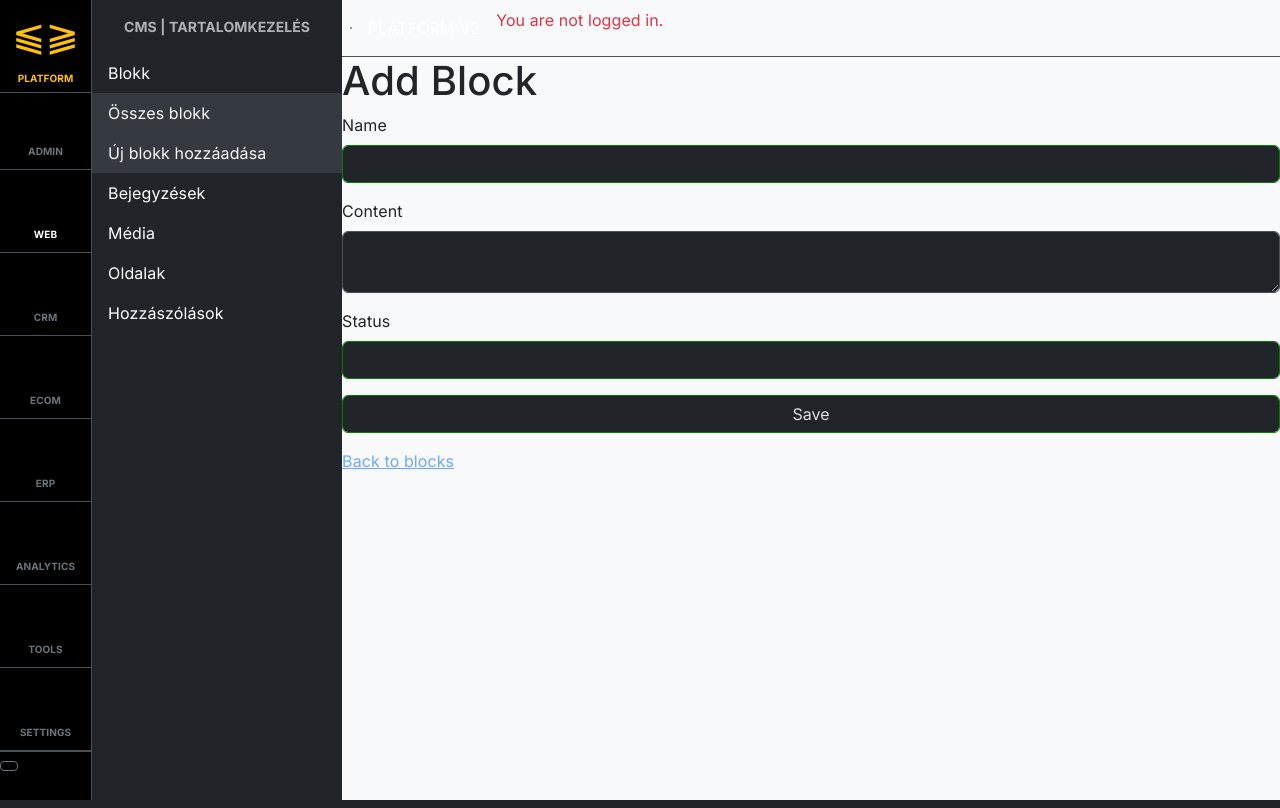
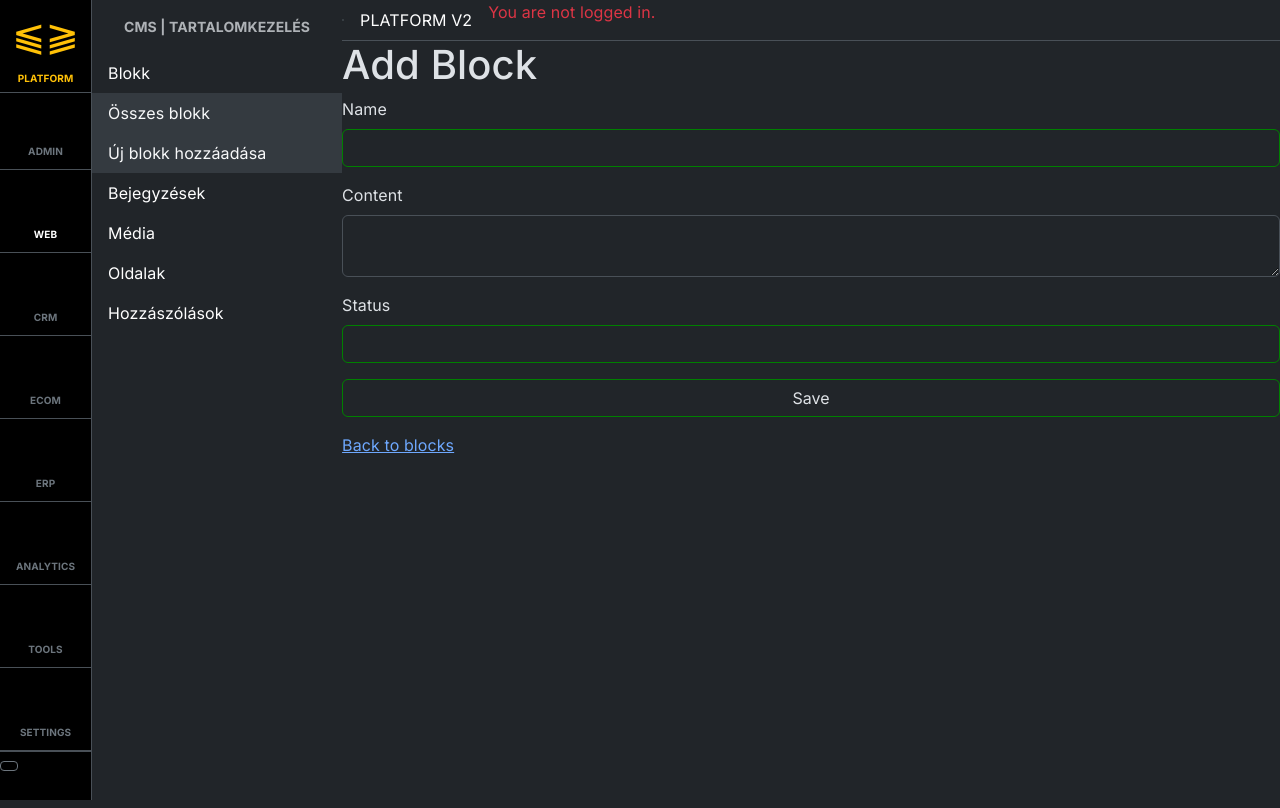
Before and after one commit to harkalygergo/platform360, a Symfony app: template templates/platform/block/add.html.twig in a window 1280 px wide. Run offline with Twig, Linux system fonts and the light colour scheme; the template is opened without the code that fills it, so the values that code supplies are empty; form fields are guessed from the names that the template uses; some libraries are stand-ins or nearby versions.

Commit message:
composer and npm update

```diff
--- a/composer.json
+++ b/composer.json
@@ -28,7 +28,7 @@
         "symfony/yaml": "7.3.*"
     },
     "require-dev": {
-        "phpunit/phpunit": "^12.4.1",
+        "phpunit/phpunit": "^12.4.2",
         "symfony/browser-kit": "7.3.*",
         "symfony/css-selector": "7.3.*",
         "symfony/maker-bundle": "^1.64",
--- a/templates/platform/dashboard/_header.html.twig
+++ b/templates/platform/dashboard/_header.html.twig
@@ -1,4 +1,4 @@
-<header class="p-2 text-white d-flex align-items-center gap-3 border-bottom">
+<header class="bg-dark text-white d-flex align-items-center gap-3 border-bottom">
     <!-- Make the list icon an accessible toggle for the aside -->
     <i id="asideToggle" class="bi bi-list border rounded-2" style="cursor:pointer" role="button" tabindex="0" aria-controls="app-aside" aria-expanded="true" aria-label="Toggle sidebar"></i> PLATFORM V2
 
--- a/templates/platform/dashboard/_main.html.twig
+++ b/templates/platform/dashboard/_main.html.twig
@@ -6,7 +6,7 @@
 
     {% include 'platform/dashboard/_sidebar.html.twig' %}
 
-    <main class="text-start flex-grow-1 d-flex flex-column text-dark bg-light vh-100 overflow-auto">
+    <main class="text-start flex-grow-1 d-flex flex-column vh-100 overflow-auto">
 
         {% include 'platform/dashboard/_header.html.twig' %}
 
```
Also changed, not shown: README.md, public/favicon.jpg (added), 1 other file.
